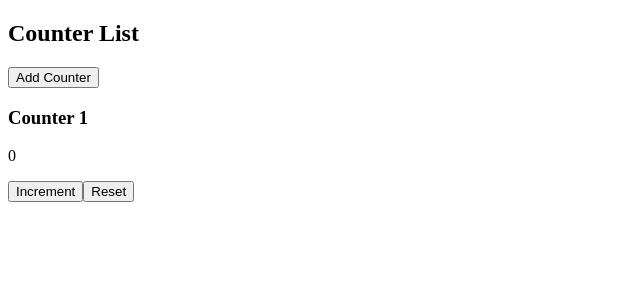
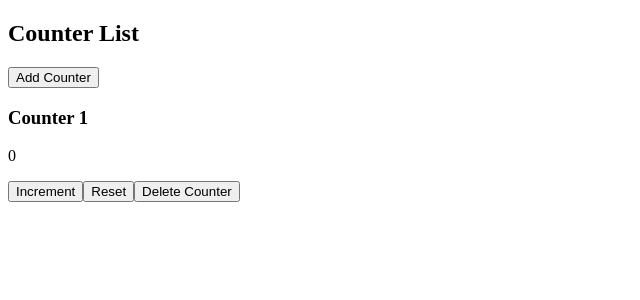
Before and after one commit to Espadv69/Counter-List, a React (Vite) app: page / in a window 1280 px wide. Both pictures are taken after a click on the button "Add Counter". Shown: the top 300 px of the page, without its empty margins (0-640 px from the left). Built offline with nearby package versions, Linux system fonts and the light colour scheme.

Commit message:
Add delete functionality to Counter component

```diff
--- a/src/components/Counter.jsx
+++ b/src/components/Counter.jsx
@@ -1,6 +1,6 @@
 import { useState } from 'react'
 
-const Counter = ({ id, onReset, onIncrement }) => {
+const Counter = ({ id, onReset, onIncrement, onDelete }) => {
   const [count, setCount] = useState(0)
 
   const handleIncrement = () => {
@@ -13,6 +13,10 @@ const Counter = ({ id, onReset, onIncrement }) => {
     onReset(id)
   }
 
+  const handleDelete = () => {
+    onDelete(id)
+  }
+
   return (
     <div className="counter">
       <h3 className="h3-counter">Counter {id}</h3>
@@ -23,6 +27,9 @@ const Counter = ({ id, onReset, onIncrement }) => {
       <button className="button-counter" onClick={handleReset}>
         Reset
       </button>
+      <button className="button-counter" onClick={handleDelete}>
+        Delete Counter
+      </button>
     </div>
   )
 }
```
